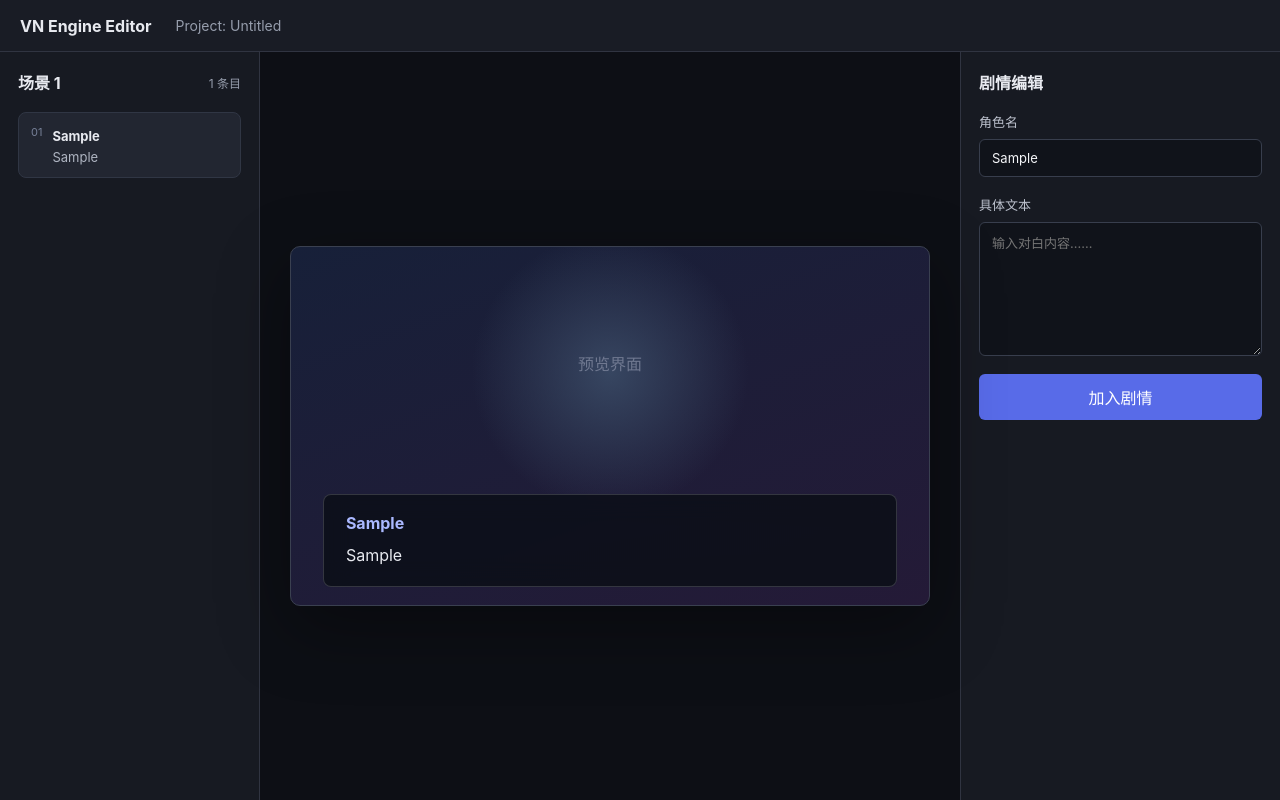
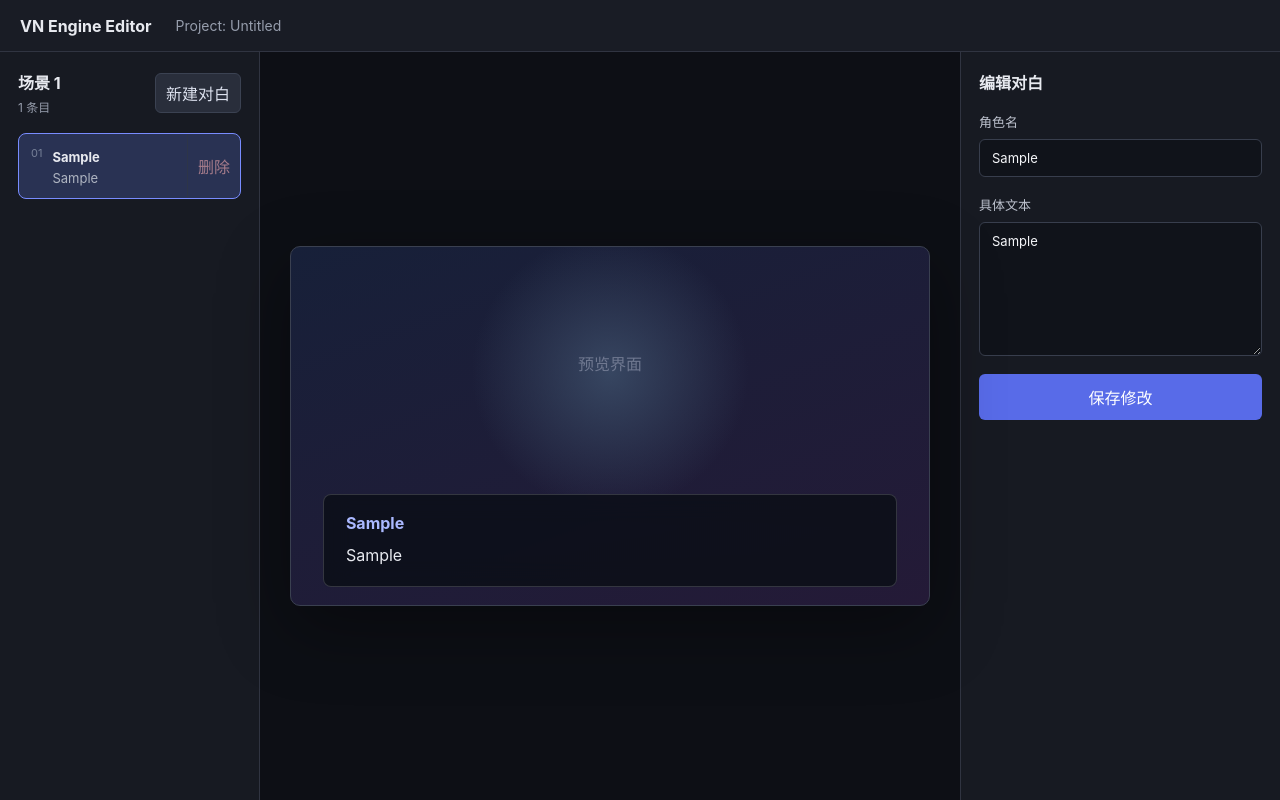
Before and after one commit to DarkboyRyan/Scratch-Novel-Engine, a React (Vite) app in the folder apps/editor/: page / in a window 1280 px wide. Both pictures are taken after typing "Sample", "Sample" into the empty fields and a click on the button "加入剧情". Built offline with nearby package versions, Linux system fonts and the light colour scheme.

Commit message:
add delete and editing

```diff
--- a/apps/editor/src/App.tsx
+++ b/apps/editor/src/App.tsx
@@ -1,47 +1,168 @@
 import { useState, type FormEvent } from 'react';
 
-type Dialogue = {
+// SceneDocument 中的每一个剧情条目都是一个节点。
+// 目前先支持 dialogue，之后可以扩展 background、choice、jump 等类型。
+type DialogueNode = {
   id: string;
+  type: 'dialogue';
   speaker: string;
   text: string;
 };
 
+// 一个场景包含场景信息和按顺序排列的剧情节点。
+// schemaVersion 会在未来 JSON 数据结构升级时用于迁移旧项目。
+type SceneDocument = {
+  schemaVersion: 1;
+  id: string;
+  name: string;
+  nodes: DialogueNode[];
+};
+
 export default function App() {
-  const [dialogues, setDialogues] =
-    useState<Dialogue[]>([]);
+  // scene 是当前正在编辑的场景，也是之后保存成 JSON 的核心数据。
+  const [scene, setScene] = useState<SceneDocument>({
+    schemaVersion: 1,
+    id: crypto.randomUUID(),
+    name: '场景 1',
+    nodes: [],
+  });
 
+  // 这里只保存选中节点的 ID，不复制整个节点，避免产生两份不同步的数据。
+  // null 代表右侧表单处于“新建模式”，有 ID 则代表“编辑模式”。
+  const [selectedNodeId, setSelectedNodeId] =
+    useState<string | null>(null);
+
+  // speaker 和 text 是右侧表单当前正在编辑的草稿。
   const [speaker, setSpeaker] = useState('');
   const [text, setText] = useState('');
 
-  const latestDialogue = dialogues.at(-1);
+  // selectedNode 是派生数据：它可以通过 scene 和 selectedNodeId 计算出来，
+  // 因此不需要另建 useState，否则容易和 scene 中的节点不同步。
+  const selectedNode = scene.nodes.find(
+    (node) => node.id === selectedNodeId,
+  );
 
-  const previewSpeaker =
-    speaker.trim() || latestDialogue?.speaker || '';
+  // 表单本身就是预览区的数据来源，所以输入时能够立即看到变化。
+  const previewSpeaker = speaker.trim();
+  const previewText = text;
 
-  const previewText =
-    text || latestDialogue?.text || '';
+  function handleSelectNode(node: DialogueNode) {
+    setSelectedNodeId(node.id);
 
-  function handleAddDialogue(event: FormEvent<HTMLFormElement>) {
+    // 点击左侧条目时，把节点内容载入右侧表单。
+    setSpeaker(node.speaker);
+    setText(node.text);
+  }
+
+  function handleStartNewDialogue() {
+    // 清除选中状态和表单内容，切换回“新建模式”。
+    setSelectedNodeId(null);
+    setSpeaker('');
+    setText('');
+  }
+
+  function handleSubmitDialogue(event: FormEvent<HTMLFormElement>) {
+    // HTML 表单默认会刷新页面；Electron 编辑器只需要更新 React 状态。
     event.preventDefault();
 
     const trimmedText = text.trim();
 
+    // 不允许加入或保存只有空格的对白。
     if (!trimmedText) {
       return;
     }
 
-    const newDialogue: Dialogue = {
+    const normalizedSpeaker = speaker.trim() || '旁白';
+
+    if (selectedNode) {
+      // 编辑已有节点时用 map 创建新数组，只替换 ID 匹配的节点。
+      // 其他节点保持原来的顺序和内容。
+      setScene((currentScene) => ({
+        ...currentScene,
+        nodes: currentScene.nodes.map((node) =>
+          node.id === selectedNode.id
+            ? {
+                ...node,
+                speaker: normalizedSpeaker,
+                text: trimmedText,
+              }
+            : node,
+        ),
+      }));
+
+      setSpeaker(normalizedSpeaker);
+      setText(trimmedText);
+      return;
+    }
+
+    const newDialogue: DialogueNode = {
       id: crypto.randomUUID(),
-      speaker: speaker.trim() || '旁白',
+      type: 'dialogue',
+      speaker: normalizedSpeaker,
       text: trimmedText,
     };
 
-    setDialogues((currentDialogues) => [
-      ...currentDialogues,
-      newDialogue,
-    ]);
+    // 新建节点时也不直接 push，而是创建新的 scene 和 nodes 数组。
+    setScene((currentScene) => ({
+      ...currentScene,
+      nodes: [...currentScene.nodes, newDialogue],
+    }));
 
-    setText('');
+    // 新增完成后自动进入该节点的编辑模式。
+    setSelectedNodeId(newDialogue.id);
+    setSpeaker(newDialogue.speaker);
+    setText(newDialogue.text);
+  }
+
+  function handleDeleteDialogue(nodeId: string) {
+    // 删除按钮属于具体的列表项，所以通过 nodeId 找到要删除的节点，
+    // 而不是假设用户一定在删除当前选中的节点。
+    const nodeToDelete = scene.nodes.find(
+      (node) => node.id === nodeId,
+    );
+
+    if (!nodeToDelete) {
+      return;
+    }
+
+    // 还没有 Undo 功能，所以删除前先让用户确认。
+    const shouldDelete = window.confirm(
+      `确定删除 ${nodeToDelete.speaker} 的这条对白吗？`,
+    );
+
+    if (!shouldDelete) {
+      return;
+    }
+
+    const selectedIndex = scene.nodes.findIndex(
+      (node) => node.id === nodeId,
+    );
+
+    // filter 会返回一个不包含被删除节点的新数组。
+    const remainingNodes = scene.nodes.filter(
+      (node) => node.id !== nodeId,
+    );
+
+    setScene((currentScene) => ({
+      ...currentScene,
+      nodes: remainingNodes,
+    }));
+
+    // 删除的不是当前选中节点时，右侧编辑状态应该保持不变。
+    if (nodeId !== selectedNodeId) {
+      return;
+    }
+
+    // 优先选择删除位置后面的节点；如果没有，就选择前一个节点。
+    const nextNode =
+      remainingNodes[selectedIndex] ??
+      remainingNodes[selectedIndex - 1];
+
+    if (nextNode) {
+      handleSelectNode(nextNode);
+    } else {
+      handleStartNewDialogue();
+    }
   }
 
   return (
@@ -53,13 +174,33 @@ export default function App() {
 
       <aside className="panel scene-panel">
         <div className="panel-heading">
-          <h2>场景 1</h2>
-          <span>{dialogues.length} 条目</span>
+          <div className="scene-title">
+            <h2>{scene.name}</h2>
+            <span>{scene.nodes.length} 条目</span>
+          </div>
+
+          <button
+            type="button"
+            className="scene-add-dialogue-button"
+            onClick={handleStartNewDialogue}
+          >
+            新建对白
+          </button>
         </div>
 
         <ol className="dialogue-list">
-          {dialogues.map((dialogue, index) => (
-            <li key={dialogue.id}>
+          {scene.nodes.map((dialogue, index) => (
+            <li
+              key={dialogue.id}
+              className={
+                dialogue.id === selectedNodeId ? 'selected' : ''
+              }
+            >
+              <button
+                type="button"
+                className="dialogue-list-item"
+                onClick={() => handleSelectNode(dialogue)}
+              >
                 <span className="dialogue-number">
                   {String(index + 1).padStart(2, '0')}
                 </span>
@@ -68,6 +209,17 @@ export default function App() {
                   <strong>{dialogue.speaker}</strong>
                   <p>{dialogue.text}</p>
                 </div>
+              </button>
+
+              <button
+                type="button"
+                className="dialogue-delete-button"
+                aria-label={`删除 ${dialogue.speaker} 的对白`}
+                title="删除这条对白"
+                onClick={() => handleDeleteDialogue(dialogue.id)}
+              >
+                删除
+              </button>
             </li>
           ))}
         </ol>
@@ -75,9 +227,7 @@ export default function App() {
 
       <main className="preview-panel">
         <div className="preview-stage">
-          <p className="preview-placeholder">
-            预览界面
-          </p>
+          <p className="preview-placeholder">预览界面</p>
 
           <div className="dialogue-box">
             <strong>{previewSpeaker}</strong>
@@ -88,17 +238,15 @@ export default function App() {
 
       <aside className="panel inspector-panel">
         <div className="panel-heading">
-          <h2>剧情编辑</h2>
+          <h2>{selectedNode ? '编辑对白' : '新建对白'}</h2>
         </div>
 
-        <form onSubmit={handleAddDialogue}>
+        <form onSubmit={handleSubmitDialogue}>
           <label>
             角色名
             <input
               value={speaker}
-              onChange={(event) =>
-                setSpeaker(event.target.value)
-              }
+              onChange={(event) => setSpeaker(event.target.value)}
               placeholder="例如：Alice"
             />
           </label>
@@ -113,7 +261,9 @@ export default function App() {
             />
           </label>
 
-          <button type="submit">加入剧情</button>
+          <button type="submit">
+            {selectedNode ? '保存修改' : '加入剧情'}
+          </button>
         </form>
       </aside>
     </div>
--- a/apps/editor/src/index.css
+++ b/apps/editor/src/index.css
@@ -74,6 +74,24 @@ textarea {
   font-size: 12px;
 }
 
+.scene-title {
+  display: grid;
+  gap: 4px;
+}
+
+.scene-add-dialogue-button {
+  padding: 7px 10px;
+  color: #dce1ee;
+  cursor: pointer;
+  background: #292e3b;
+  border: 1px solid #3b4252;
+  border-radius: 6px;
+}
+
+.scene-add-dialogue-button:hover {
+  background: #343b4c;
+}
+
 .dialogue-list {
   display: grid;
   gap: 8px;
@@ -84,12 +102,54 @@ textarea {
 
 .dialogue-list li {
   display: flex;
-  gap: 10px;
-  padding: 12px;
+  align-items: stretch;
   overflow: hidden;
   background: #222631;
   border: 1px solid #303644;
   border-radius: 8px;
+}
+
+.dialogue-list li:hover {
+  border-color: #59627a;
+}
+
+.dialogue-list li.selected {
+  background: #293253;
+  border-color: #788cff;
+}
+
+.dialogue-list-item {
+  display: flex;
+  flex: 1;
+  min-width: 0;
+  gap: 10px;
+  padding: 12px;
+  color: inherit;
+  text-align: left;
+  cursor: pointer;
+  background: transparent;
+  border: 0;
+}
+
+.dialogue-delete-button {
+  flex: 0 0 auto;
+  padding: 0 10px;
+  color: #d89aa2;
+  cursor: pointer;
+  opacity: 0.72;
+  background: transparent;
+  border: 0;
+  border-left: 1px solid #303644;
+}
+
+.dialogue-delete-button:hover {
+  color: #ffd8dc;
+  opacity: 1;
+  background: #572c34;
+}
+
+.dialogue-list-item > div {
+  min-width: 0;
 }
 
 .dialogue-list strong {
```
Lines whose indentation alone changed are shown as unchanged.
